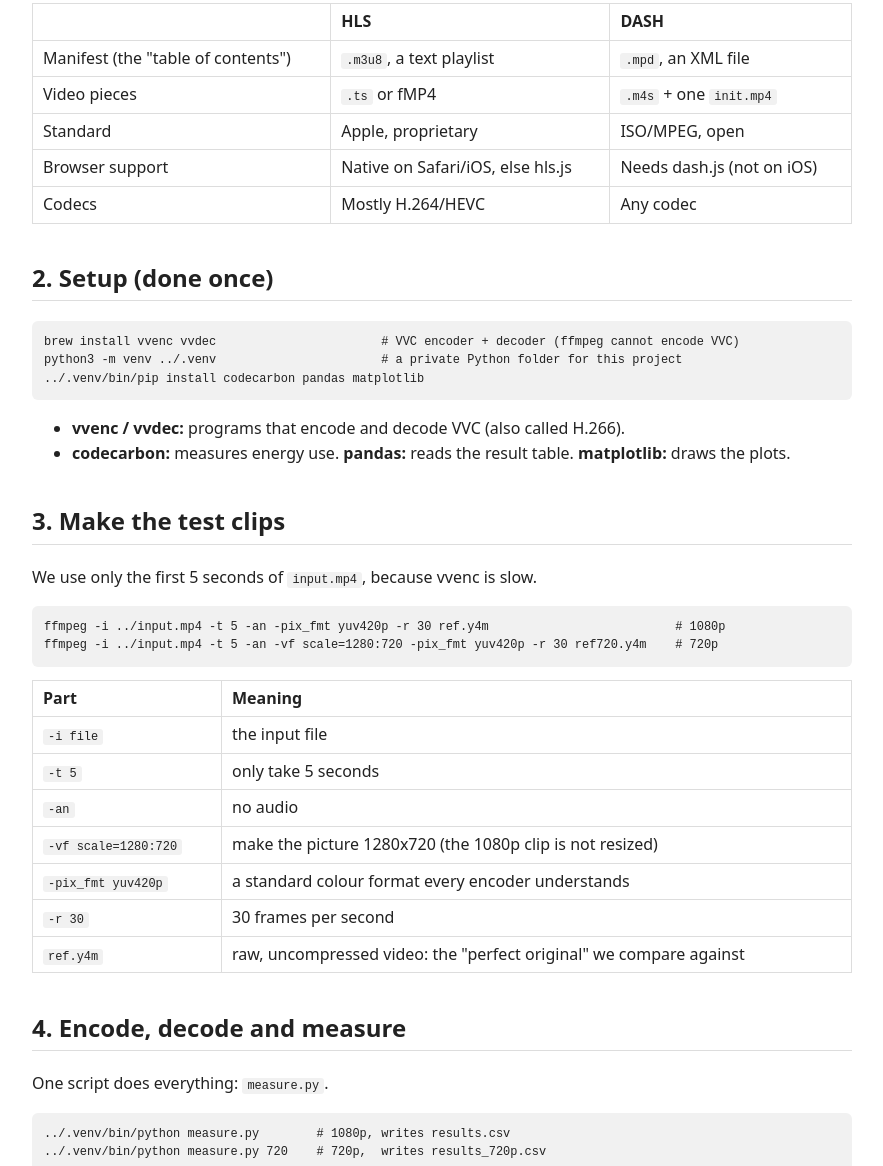
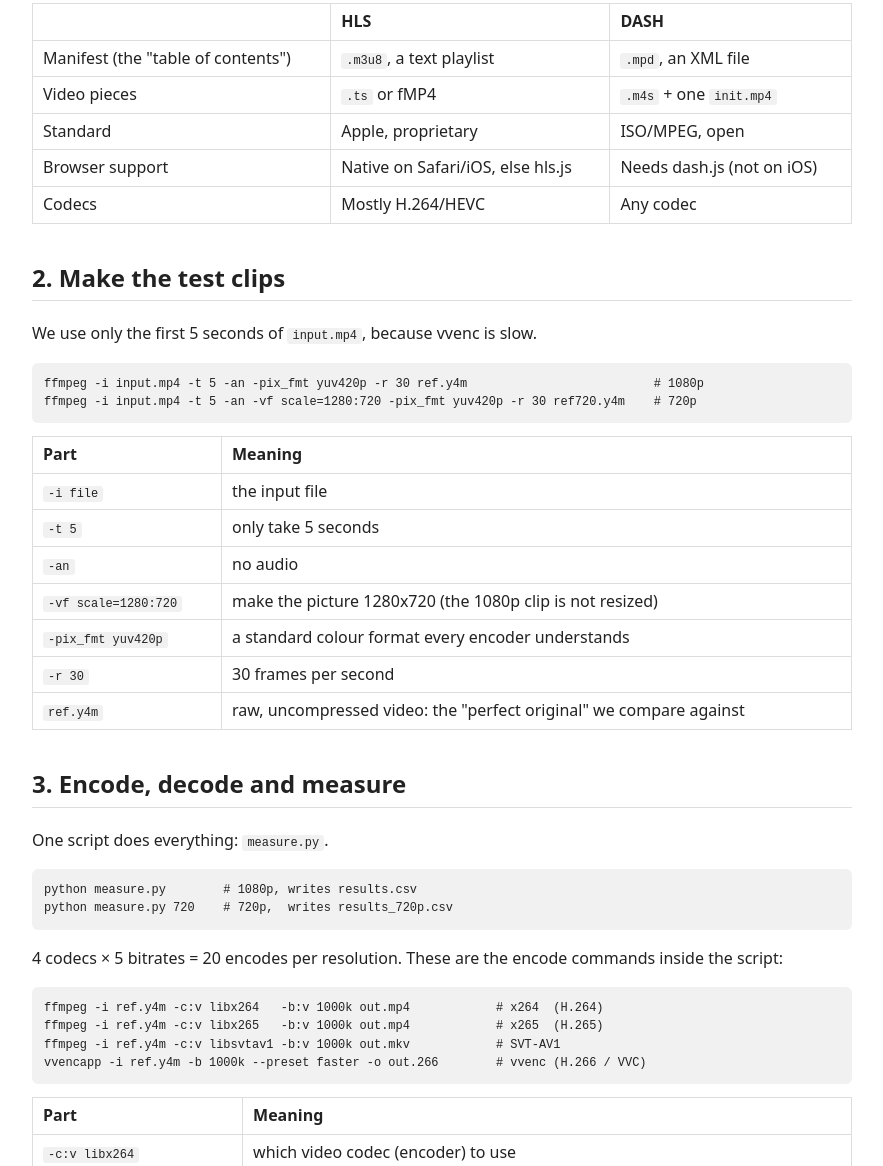
Before and after one commit to chriz133/chriz133.github.io, a plain HTML site: page codecs/what-we-did.html in a window 1280 px wide. Shown: the part 405-1571 px from the top of the page, without its empty margins (198-1081 px from the left). Drawn offline with Linux system fonts and the light colour scheme.

Commit message:
Simplify what-we-did page
Co-Authored-By: Claude Sonnet 5.5 <noreply@anthropic.com>

```diff
--- a/codecs/what-we-did.html
+++ b/codecs/what-we-did.html
@@ -47,19 +47,10 @@ This page lists every step and every command.</p>
 <tr><td>Codecs</td><td>Mostly H.264/HEVC</td><td>Any codec</td></tr>
 </table>
 
-<h2>2. Setup (done once)</h2>
-<pre><code>brew install vvenc vvdec                       # VVC encoder + decoder (ffmpeg cannot encode VVC)
-python3 -m venv ../.venv                       # a private Python folder for this project
-../.venv/bin/pip install codecarbon pandas matplotlib</code></pre>
-<ul>
-  <li><b>vvenc / vvdec:</b> programs that encode and decode VVC (also called H.266).</li>
-  <li><b>codecarbon:</b> measures energy use. <b>pandas:</b> reads the result table. <b>matplotlib:</b> draws the plots.</li>
-</ul>
-
-<h2>3. Make the test clips</h2>
+<h2>2. Make the test clips</h2>
 <p>We use only the first 5 seconds of <code>input.mp4</code>, because vvenc is slow.</p>
-<pre><code>ffmpeg -i ../input.mp4 -t 5 -an -pix_fmt yuv420p -r 30 ref.y4m                          # 1080p
-ffmpeg -i ../input.mp4 -t 5 -an -vf scale=1280:720 -pix_fmt yuv420p -r 30 ref720.y4m    # 720p</code></pre>
+<pre><code>ffmpeg -i input.mp4 -t 5 -an -pix_fmt yuv420p -r 30 ref.y4m                          # 1080p
+ffmpeg -i input.mp4 -t 5 -an -vf scale=1280:720 -pix_fmt yuv420p -r 30 ref720.y4m    # 720p</code></pre>
 <table>
 <tr><th>Part</th><th>Meaning</th></tr>
 <tr><td><code>-i file</code></td><td>the input file</td></tr>
@@ -71,10 +62,10 @@ ffmpeg -i ../input.mp4 -t 5 -an -vf scale=1280:720 -pix_fmt yuv420p -r 30 ref720
 <tr><td><code>ref.y4m</code></td><td>raw, uncompressed video: the "perfect original" we compare against</td></tr>
 </table>
 
-<h2>4. Encode, decode and measure</h2>
+<h2>3. Encode, decode and measure</h2>
 <p>One script does everything: <code>measure.py</code>.</p>
-<pre><code>../.venv/bin/python measure.py        # 1080p, writes results.csv
-../.venv/bin/python measure.py 720    # 720p,  writes results_720p.csv</code></pre>
+<pre><code>python measure.py        # 1080p, writes results.csv
+python measure.py 720    # 720p,  writes results_720p.csv</code></pre>
 <p>4 codecs &times; 5 bitrates = 20 encodes per resolution. These are the encode commands inside the script:</p>
 <pre><code>ffmpeg -i ref.y4m -c:v libx264   -b:v 1000k out.mp4            # x264  (H.264)
 ffmpeg -i ref.y4m -c:v libx265   -b:v 1000k out.mp4            # x265  (H.265)
@@ -115,10 +106,10 @@ vvdecapp -b out.266 -o /dev/null             # the same for VVC</code></pre>
 </table>
 <p>Every run becomes one row in the result csv (codec, bitrate, quality scores, time, energy).</p>
 
-<h2>5. How we plotted</h2>
-<pre><code>../.venv/bin/python plot.py            # 1080p plots
-../.venv/bin/python plot.py 720        # 720p plots (file names start with 720p_)
-../.venv/bin/python plot.py compare    # 1080p vs 720p</code></pre>
+<h2>4. How we plotted</h2>
+<pre><code>python plot.py            # 1080p plots
+python plot.py 720        # 720p plots (file names start with 720p_)
+python plot.py compare    # 1080p vs 720p</code></pre>
 <p><code>plot.py</code> is short and does the same thing for every plot:</p>
 <ol>
   <li>Read the result csv with pandas (one row per run).</li>
```
